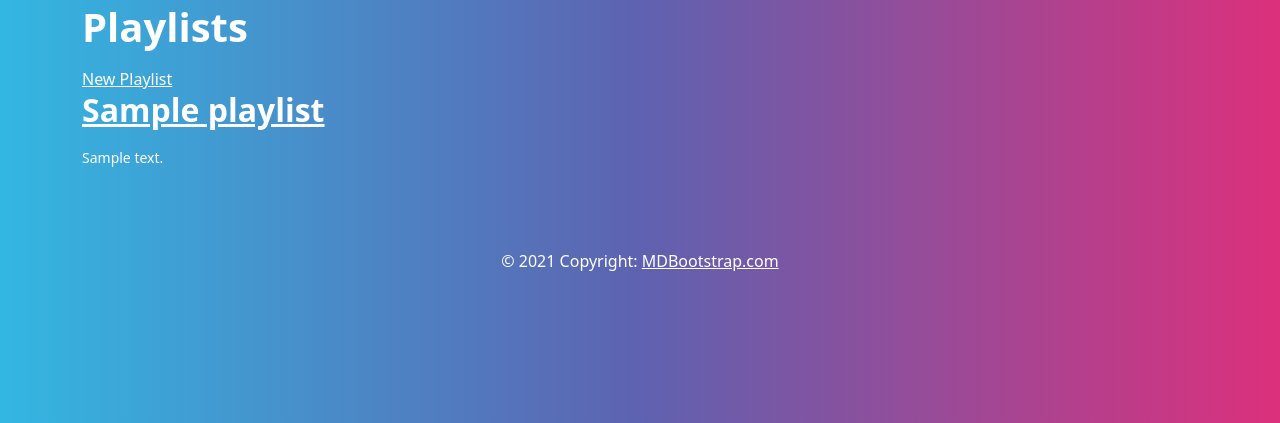
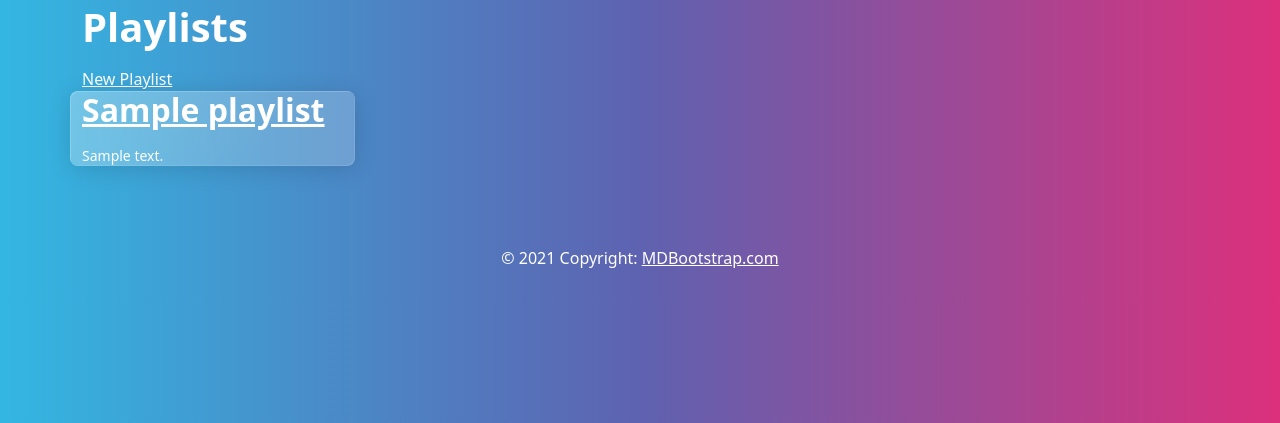
Before and after one commit to skinnybeans17/flask-playlistr, a Flask app: template templates/playlists_index.html in a window 1280 px wide. Shown: the part 79-502 px from the top of the page. Run offline with Flask 2, Linux system fonts and the light colour scheme; the template is opened without the code that fills it: most values are stand-ins (such as "Sample title", 1, 10 or a date in 2020); some libraries are stand-ins or nearby versions.

Commit message:
Update playlists_index.html

```diff
--- a/templates/playlists_index.html
+++ b/templates/playlists_index.html
@@ -1,17 +1,16 @@
-<!-- templates/playlists_index.html -->
 {% extends 'base.html' %}
 
 {% block content %}
-    <h1>Playlists</h1>
+  <h1>Playlists</h1>
 
-    <a href="/playlists/new">New Playlist</a>
+  <a href="/playlists/new">New Playlist</a>
 
-<div class='row'>
+  <div class="row">
     {% for playlist in playlists %}
-        <div class='col-md-3'>
-            <h2><a href='/playlists/{{ playlist._id }}'>{{ playlist.title }}</a></h2>
-            <small>{{ playlist.description }}</small>
-        </div>
+      <div class="col-md-3 card">
+        <h2 class="card-title"><a href='/playlists/{{ playlist._id }}'>{{ playlist.title }}</a></h2>
+        <small class="card-text">{{ playlist.description }}</small>
+      </div>
     {% endfor %}
-</div>
+  </div>
 {% endblock %}
```
